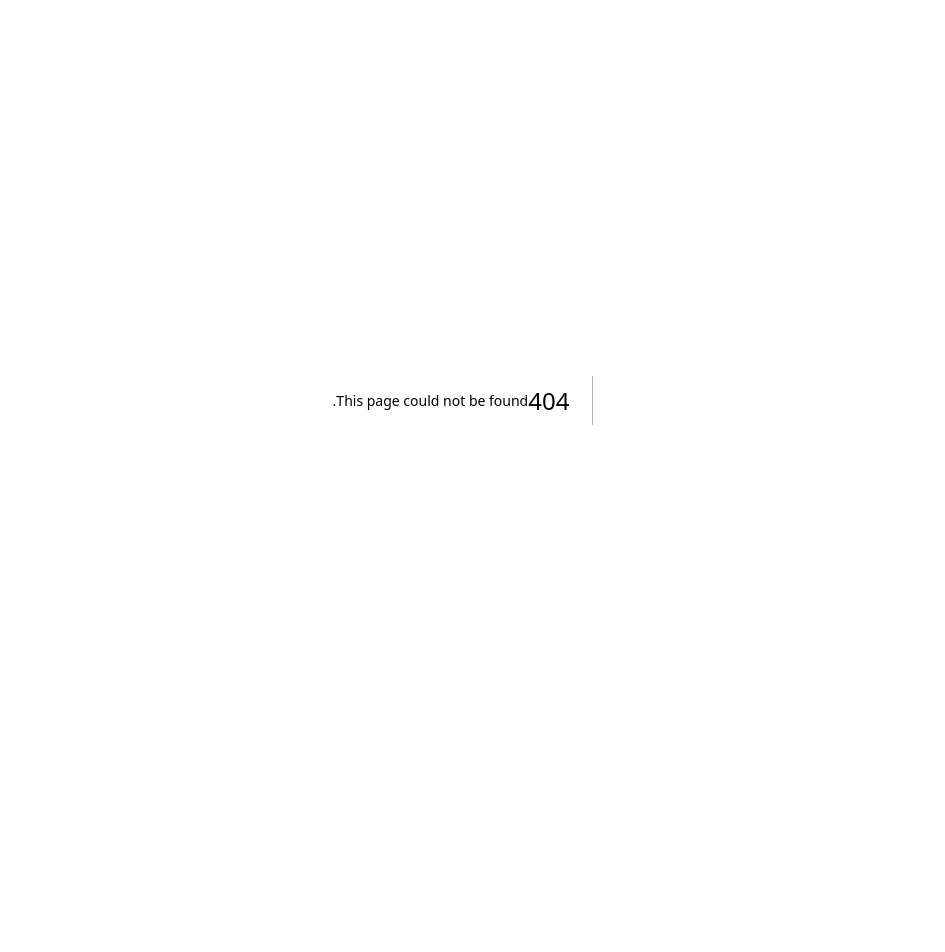
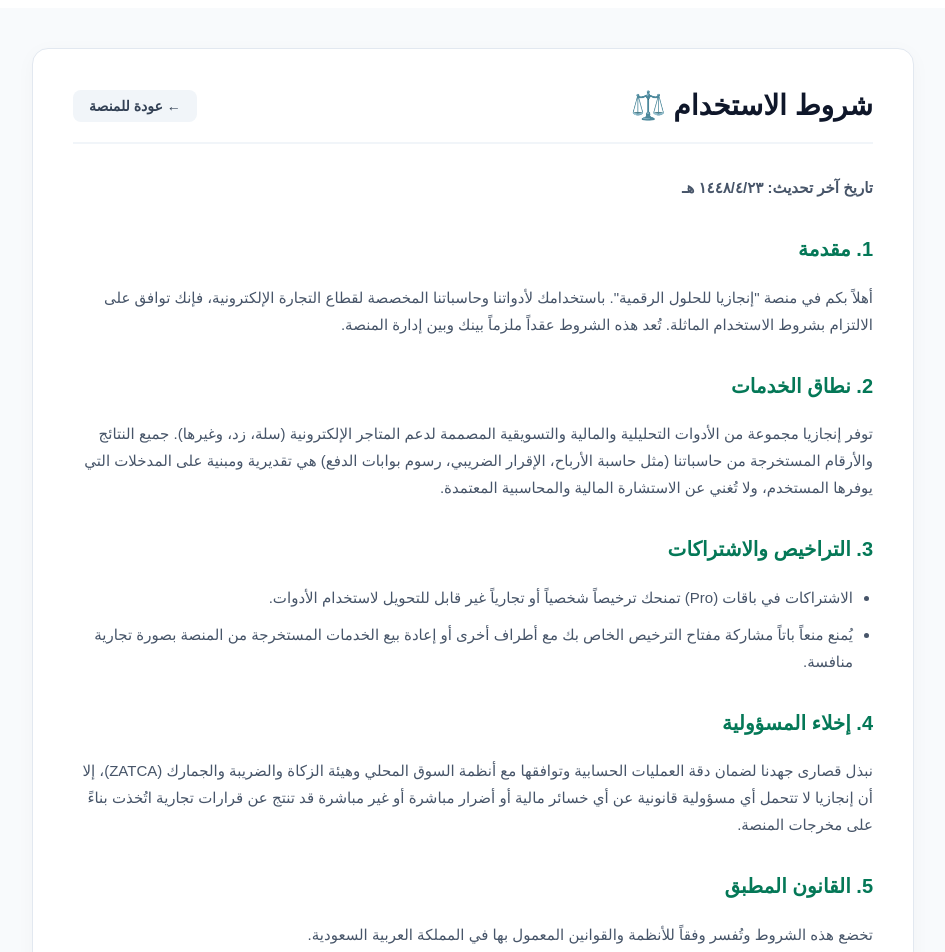
Before and after one commit to engaziasa-lang/engazia-app, a Next.js app: page /legal/terms in a window 1280 px wide. Before the commit this address had no page. Shown: the top 952 px of the page, without its empty margins (167-1112 px from the left). Before the commit the page ends 800 px from the top, so only its background shows below. Built offline with nearby package versions, Linux system fonts and the light colour scheme.

Commit message:
Create page.tsx

```diff
--- /dev/null
+++ b/app/legal/terms/page.tsx
@@ -0,0 +1,40 @@
+'use client';
+
+import React from 'react';
+import Link from 'next/link';
+
+export default function TermsOfUse() {
+  return (
+    <div style={{ direction: 'rtl', fontFamily: 'Tajawal, sans-serif', backgroundColor: '#f8fafc', minHeight: '100vh', padding: '40px 20px' }}>
+      <div style={{ maxWidth: '800px', margin: '0 auto', background: '#fff', padding: '40px', borderRadius: '16px', boxShadow: '0 4px 20px rgba(0,0,0,0.03)', border: '1px solid #e2e8f0' }}>
+
+        <div style={{ display: 'flex', justifyContent: 'space-between', alignItems: 'center', borderBottom: '2px solid #f1f5f9', paddingBottom: '20px', marginBottom: '30px' }}>
+          <h1 style={{ fontSize: '28px', fontWeight: 900, color: '#0f172a', margin: 0 }}>شروط الاستخدام ⚖️</h1>
+          <Link href="/hub/sa" style={{ background: '#f1f5f9', color: '#334155', padding: '8px 16px', borderRadius: '8px', textDecoration: 'none', fontWeight: 700, fontSize: '14px' }}>← عودة للمنصة</Link>
+        </div>
+
+        <div style={{ color: '#475569', lineHeight: '1.8', fontSize: '15px' }}>
+          <p style={{ fontWeight: 700, marginBottom: '20px' }}>تاريخ آخر تحديث: {new Date().toLocaleDateString('ar-SA')}</p>
+
+          <h2 style={{ color: '#047857', fontSize: '20px', fontWeight: 800, marginTop: '30px' }}>1. مقدمة</h2>
+          <p>أهلاً بكم في منصة "إنجازيا للحلول الرقمية". باستخدامك لأدواتنا وحاسباتنا المخصصة لقطاع التجارة الإلكترونية، فإنك توافق على الالتزام بشروط الاستخدام الماثلة. تُعد هذه الشروط عقداً ملزماً بينك وبين إدارة المنصة.</p>
+
+          <h2 style={{ color: '#047857', fontSize: '20px', fontWeight: 800, marginTop: '30px' }}>2. نطاق الخدمات</h2>
+          <p>توفر إنجازيا مجموعة من الأدوات التحليلية والمالية والتسويقية المصممة لدعم المتاجر الإلكترونية (سلة، زد، وغيرها). جميع النتائج والأرقام المستخرجة من حاسباتنا (مثل حاسبة الأرباح، الإقرار الضريبي، رسوم بوابات الدفع) هي تقديرية ومبنية على المدخلات التي يوفرها المستخدم، ولا تُغني عن الاستشارة المالية والمحاسبية المعتمدة.</p>
+
+          <h2 style={{ color: '#047857', fontSize: '20px', fontWeight: 800, marginTop: '30px' }}>3. التراخيص والاشتراكات</h2>
+          <ul style={{ paddingRight: '20px' }}>
+            <li style={{ marginBottom: '10px' }}>الاشتراكات في باقات (Pro) تمنحك ترخيصاً شخصياً أو تجارياً غير قابل للتحويل لاستخدام الأدوات.</li>
+            <li style={{ marginBottom: '10px' }}>يُمنع منعاً باتاً مشاركة مفتاح الترخيص الخاص بك مع أطراف أخرى أو إعادة بيع الخدمات المستخرجة من المنصة بصورة تجارية منافسة.</li>
+          </ul>
+
+          <h2 style={{ color: '#047857', fontSize: '20px', fontWeight: 800, marginTop: '30px' }}>4. إخلاء المسؤولية</h2>
+          <p>نبذل قصارى جهدنا لضمان دقة العمليات الحسابية وتوافقها مع أنظمة السوق المحلي وهيئة الزكاة والضريبة والجمارك (ZATCA)، إلا أن إنجازيا لا تتحمل أي مسؤولية قانونية عن أي خسائر مالية أو أضرار مباشرة أو غير مباشرة قد تنتج عن قرارات تجارية اتُخذت بناءً على مخرجات المنصة.</p>
+
+          <h2 style={{ color: '#047857', fontSize: '20px', fontWeight: 800, marginTop: '30px' }}>5. القانون المطبق</h2>
+          <p>تخضع هذه الشروط وتُفسر وفقاً للأنظمة والقوانين المعمول بها في المملكة العربية السعودية.</p>
+        </div>
+      </div>
+    </div>
+  );
+}
```
